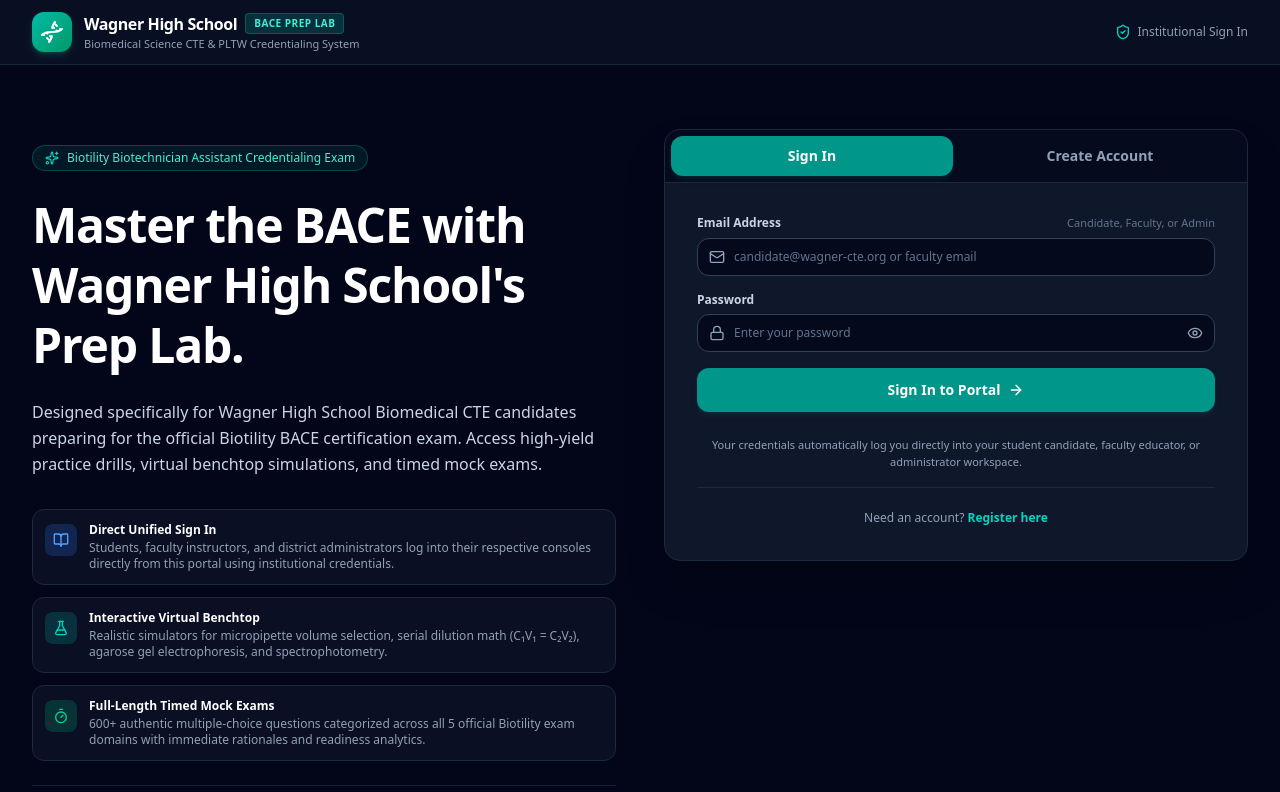
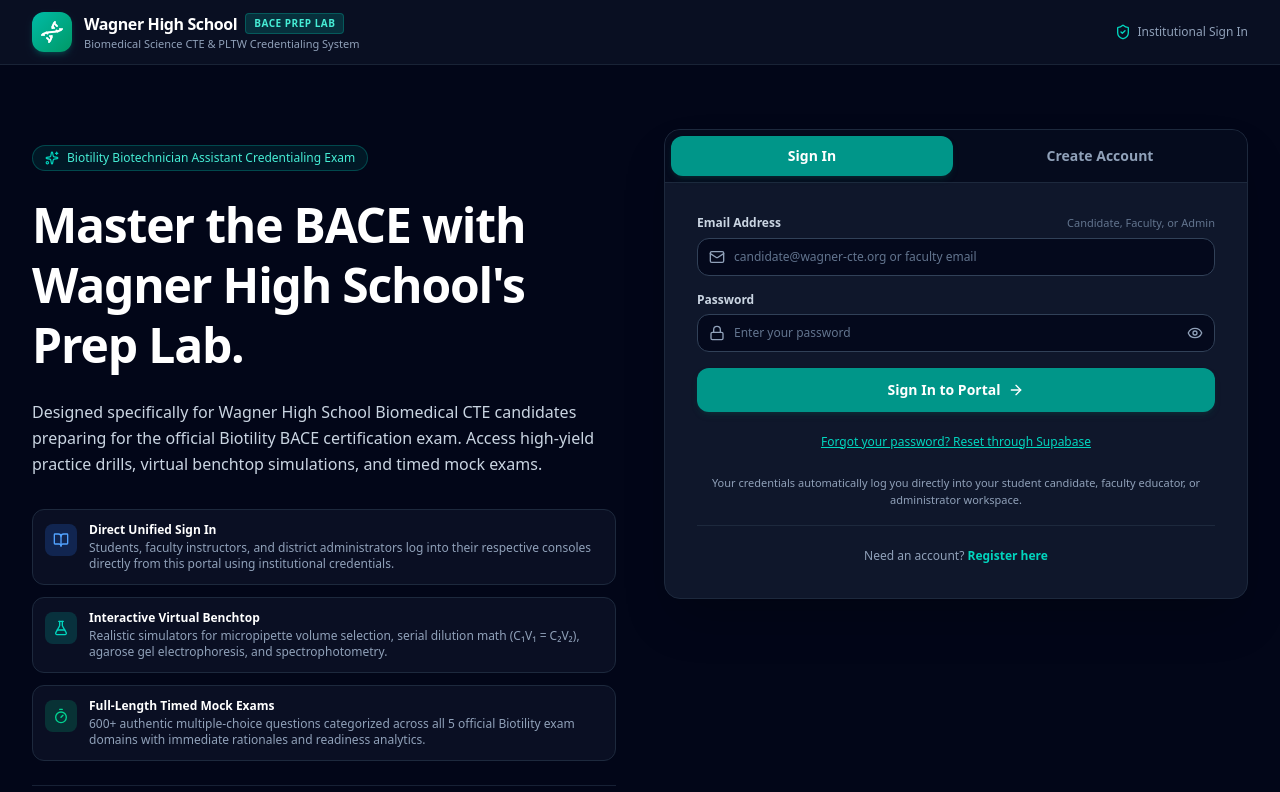
Before and after one commit to Dj1s14/bace-prep, a React (Vite) app: page / in a window 1280 px wide. Shown: the top 792 px of the page. Built offline with nearby package versions, Linux system fonts and the light colour scheme; no server answers.

Commit message:
Add secure password reset for legacy-to-Supabase student sign-in

```diff
--- a/src/components/landing/LandingPage.tsx
+++ b/src/components/landing/LandingPage.tsx
@@ -412,6 +412,26 @@ export const LandingPage: React.FC = () => {
                           <ArrowRight className="w-4 h-4" />
                         </>
                       )}
+                    </button>
+
+                    <button type="button" disabled={loading}
+                      onClick={async () => {
+                        setErrorMsg(null);
+                        const email = loginEmail.trim().toLowerCase();
+                        if (!email) { setErrorMsg('Enter your school email above first.'); return; }
+                        const sb = getSupabase();
+                        if (!sb) { setErrorMsg('Password reset is unavailable.'); return; }
+                        setLoading(true);
+                        const { error } = await sb.auth.resetPasswordForEmail(email, {
+                          redirectTo: window.location.origin + window.location.pathname,
+                        });
+                        setLoading(false);
+                        if (error) setErrorMsg(error.message);
+                        else setSuccessMsg('If this account exists, a password reset message has been sent to your email.');
+                      }}
+                      className="w-full text-xs text-teal-400 hover:text-teal-300 underline"
+                    >
+                      Forgot your password? Reset through Supabase
                     </button>
 
                     <p className="text-[11px] text-slate-400 text-center pt-2 leading-relaxed">
```
